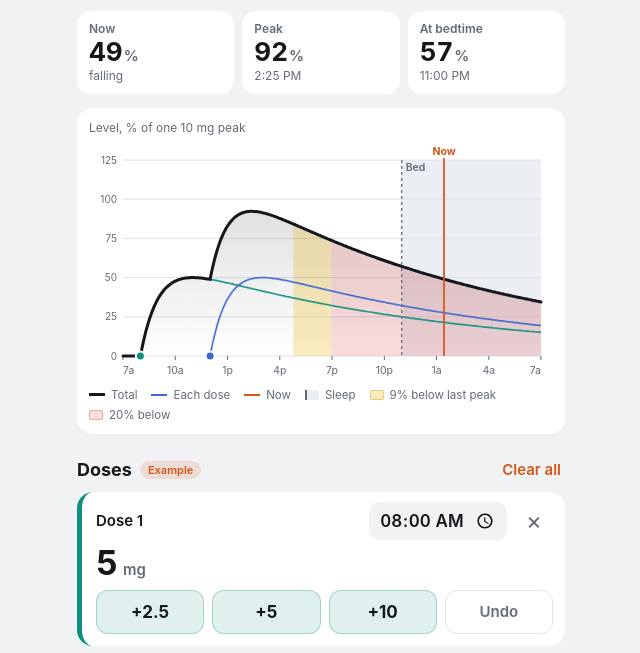
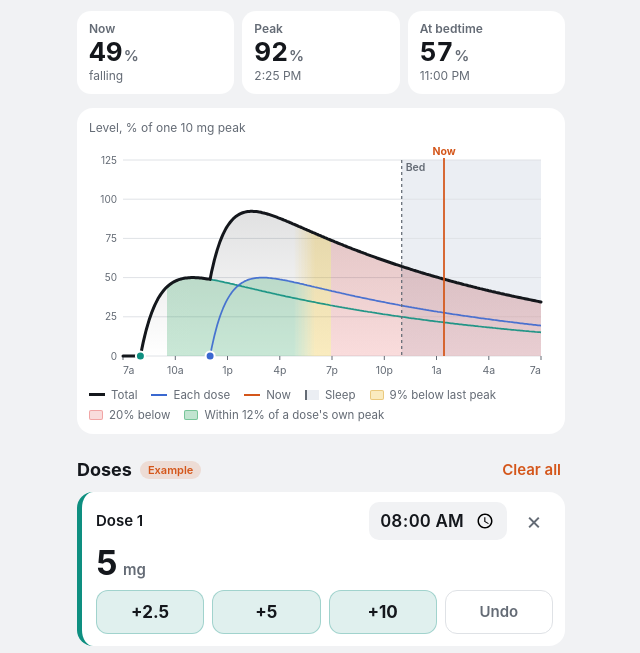
Before and after one commit to NikoHubbard/dose-curve, a plain HTML site: page index.html in a window 1280 px wide. Shown: the part 70-723 px from the top of the page, without its empty margins (319-959 px from the left). Drawn offline with Linux system fonts and the light colour scheme.

Commit message:
Add files via upload

```diff
--- a/index.html
+++ b/index.html
@@ -26,6 +26,8 @@
   --night: rgba(64, 86, 140, 0.10);
   --fade: rgba(234, 179, 8, 0.26);
   --drop: rgba(220, 38, 38, 0.16);
+  --green: #1f9d55;
+  --green-op: 0.24;
   --d1: #0e8f80;
   --d2: #3a68d0;
   --d3: #b8407f;
@@ -47,6 +49,8 @@
     --night: rgba(130, 150, 225, 0.13);
     --fade: rgba(250, 204, 21, 0.22);
     --drop: rgba(248, 113, 113, 0.22);
+    --green: #34d07a;
+    --green-op: 0.22;
     --d1: #2fc6b0;
     --d2: #7199ff;
     --d3: #f06dae;
@@ -66,6 +70,8 @@
   --night: rgba(130, 150, 225, 0.13);
   --fade: rgba(250, 204, 21, 0.22);
   --drop: rgba(248, 113, 113, 0.22);
+  --green: #34d07a;
+  --green-op: 0.22;
   --d1: #2fc6b0;
   --d2: #7199ff;
   --d3: #f06dae;
@@ -163,6 +169,7 @@ button { cursor: pointer; touch-action: manipulation; }
 .legend i.fade, .legend i.drop { width: 14px; height: 10px; border: 0; border-radius: 2px; }
 .legend i.fade { background: var(--fade); box-shadow: inset 0 0 0 1px rgba(202, 138, 4, 0.35); }
 .legend i.drop { background: var(--drop); box-shadow: inset 0 0 0 1px rgba(220, 38, 38, 0.3); }
+.legend i.near { width: 14px; height: 10px; border: 0; border-radius: 2px; background: color-mix(in srgb, var(--green) 28%, transparent); box-shadow: inset 0 0 0 1px color-mix(in srgb, var(--green) 45%, transparent); }
 
 .section-head { display: flex; align-items: center; gap: 8px; min-height: 44px; }
 .section-head h2 { margin: 0; font-size: 18px; font-weight: 650; }
@@ -299,6 +306,7 @@ button { cursor: pointer; touch-action: manipulation; }
       <span><i class="bed"></i>Sleep</span>
       <span><i class="fade"></i>9% below last peak</span>
       <span><i class="drop"></i>20% below</span>
+      <span><i class="near"></i>Within 12% of a dose's own peak</span>
     </div>
   </section>
 
@@ -347,6 +355,7 @@ button { cursor: pointer; touch-action: manipulation; }
   // Shading thresholds, measured from the most recent peak of the total curve
   const FADE = 0.09;  // yellow: 9% or more below it
   const DROP = 0.20;  // red: 20% or more below it
+  const NEAR = 0.12;  // green: each dose within 12% of its own peak, rise and fall
 
   const DAY = 1440, STEP = 5;
   const COLORS = ['--d1', '--d2', '--d3', '--d4', '--d5', '--d6'];
@@ -506,17 +515,57 @@ button { cursor: pointer; touch-action: manipulation; }
     if (bedPos > wakePos) svg += band(bedPos, DAY) + band(0, wakePos);
     else svg += band(bedPos, wakePos);
 
-    // Yellow / red shading by distance below the most recent peak (drawn later, clipped to under the curve)
-    const kinds = off.map(o => (o === null ? null : o >= DROP ? 'drop' : o >= FADE ? 'fade' : null));
-    let bands = '';
-    for (let i = 0; i < kinds.length;) {
-      if (!kinds[i]) { i++; continue; }
+    /* Shading under the curves.
+       Yellow/red: under the total, by distance below the most recent peak.
+       Green: under each dose, while that dose is within NEAR of its own peak (mg × 10 on this scale).
+       Where green and yellow/red overlap in time, they cross-fade so the change is gradual. */
+    const n = s.total.length;
+    const warnKind = off.map(o => (o === null ? null : o >= DROP ? 'drop' : o >= FADE ? 'fade' : null));
+    const doseNear = s.each.map(e => (e.mg ? e.values.map(v => v >= (1 - NEAR) * e.mg * 10) : null));
+    const anyNear = new Array(n).fill(false);
+    doseNear.forEach(a => { if (a) a.forEach((on, i) => { if (on) anyNear[i] = true; }); });
+
+    const gW = anyNear.map(on => (on ? 1 : 0));   // green weight
+    const wW = warnKind.map(k => (k ? 1 : 0));    // yellow/red weight
+    const owner = k => (k < 0 || k >= n) ? 0.5
+      : anyNear[k] && !warnKind[k] ? 1
+      : warnKind[k] && !anyNear[k] ? 0 : 0.5;
+    for (let i = 0; i < n;) {
+      if (!(anyNear[i] && warnKind[i])) { i++; continue; }
       let j = i;
-      while (j + 1 < kinds.length && kinds[j + 1] === kinds[i]) j++;
-      const a = Math.max(0, (i - 0.5) * STEP), b = Math.min(DAY, (j + 0.5) * STEP);
-      bands += `<rect x="${x(a).toFixed(1)}" y="${pad.t}" width="${(x(b) - x(a)).toFixed(1)}" height="${ih}" style="fill:var(--${kinds[i]})"/>`;
+      while (j + 1 < n && anyNear[j + 1] && warnKind[j + 1]) j++;
+      const g0 = owner(i - 1), g1 = owner(j + 1);
+      for (let k = i; k <= j; k++) {
+        const t = (k - i + 0.5) / (j - i + 1);
+        gW[k] = g0 + (g1 - g0) * t;
+        wW[k] = 1 - gW[k];
+      }
       i = j + 1;
     }
+
+    // Horizontal gradient from per-sample color and opacity (each sample spans ±STEP/2)
+    const gradient = (id, colorAt, opAt, fallback) => {
+      let stops = '';
+      const keyAt = i => { const c = colorAt(i); return c ? [c, Math.round(opAt(i) * 1000) / 1000] : [fallback, 0]; };
+      for (let i = 0; i < n;) {
+        const [c, o] = keyAt(i);
+        let j = i;
+        while (j + 1 < n) { const [c2, o2] = keyAt(j + 1); if (c2 !== c || o2 !== o) break; j++; }
+        const a = (Math.max(0, (i - 0.5) * STEP) / DAY).toFixed(5);
+        const b = (Math.min(DAY, (j + 0.5) * STEP) / DAY).toFixed(5);
+        stops += `<stop offset="${a}" style="stop-color:${c};stop-opacity:${o}"/><stop offset="${b}" style="stop-color:${c};stop-opacity:${o}"/>`;
+        i = j + 1;
+      }
+      return `<linearGradient id="${id}" gradientUnits="userSpaceOnUse" x1="${x(0).toFixed(1)}" y1="0" x2="${x(DAY).toFixed(1)}" y2="0">${stops}</linearGradient>`;
+    };
+
+    // Line along one dose's curve, starting at its dose time
+    const doseLine = e => {
+      const p = posOf(e.dose.time), i0 = Math.ceil(p / STEP);
+      let d = 'M' + x(p).toFixed(1) + ' ' + y(0).toFixed(1);
+      for (let i = i0; i < e.values.length; i++) d += 'L' + x(i * STEP).toFixed(1) + ' ' + y(e.values[i]).toFixed(1);
+      return d;
+    };
 
     // Y grid
     for (let v = 0; v <= yMax; v += step) {
@@ -536,15 +585,28 @@ button { cursor: pointer; touch-action: manipulation; }
       // Area + per-dose lines + total
       const area = `${path(s.total)}L${x(DAY).toFixed(1)} ${y(0).toFixed(1)}L${x(0).toFixed(1)} ${y(0).toFixed(1)}Z`;
       svg += `<path d="${area}" style="fill:url(#fill)"/>`;
-      if (bands) svg += `<clipPath id="under"><path d="${area}"/></clipPath><g clip-path="url(#under)">${bands}</g>`;
+
+      // Yellow / red under the total
+      if (warnKind.some(Boolean)) {
+        svg += `<defs>${gradient('warn', i => (warnKind[i] ? `var(--${warnKind[i]})` : null), i => wW[i], 'var(--fade)')}</defs>`;
+        svg += `<path d="${area}" style="fill:url(#warn)"/>`;
+      }
+
+      // Green under each dose near its own peak (group opacity keeps overlaps from stacking darker)
+      let greens = '', greenDefs = '';
+      s.each.forEach((e, k) => {
+        if (!doseNear[k] || !doseNear[k].some(Boolean)) return;
+        const id = 'near' + e.dose.id;
+        greenDefs += gradient(id, i => (doseNear[k][i] ? 'var(--green)' : null), i => gW[i], 'var(--green)');
+        greens += `<path d="${doseLine(e)}L${x(DAY).toFixed(1)} ${y(0).toFixed(1)}Z" style="fill:url(#${id})"/>`;
+      });
+      if (greens) svg += `<defs>${greenDefs}</defs><g style="opacity:var(--green-op)">${greens}</g>`;
+
       if (s.each.filter(e => e.mg).length > 1) {
         s.each.forEach(e => {
           if (!e.mg) return;
-          // Start each dose's line at its own dose time
-          const p = posOf(e.dose.time), i0 = Math.ceil(p / STEP);
-          let d = 'M' + x(p).toFixed(1) + ' ' + y(0).toFixed(1);
-          for (let i = i0; i < e.values.length; i++) d += 'L' + x(i * STEP).toFixed(1) + ' ' + y(e.values[i]).toFixed(1);
-          if (e.mg) svg += `<path d="${d}" style="fill:none;stroke:var(${e.dose.color});stroke-width:1.75;stroke-linejoin:round;opacity:.9"/>`;
+          const d = doseLine(e);
+          svg += `<path d="${d}" style="fill:none;stroke:var(${e.dose.color});stroke-width:1.75;stroke-linejoin:round;opacity:.9"/>`;
         });
       }
       svg += `<path d="${path(s.total)}" style="fill:none;stroke:var(--ink);stroke-width:3;stroke-linejoin:round;stroke-linecap:round"/>`;
--- a/sw.js
+++ b/sw.js
@@ -1,5 +1,5 @@
 // Offline cache for Dose Curve. Bump VERSION after changing any file so phones pick up the update.
-const VERSION = 'dose-curve-v4';
+const VERSION = 'dose-curve-v5';
 const FILES = [
   './',
   './index.html',
```
